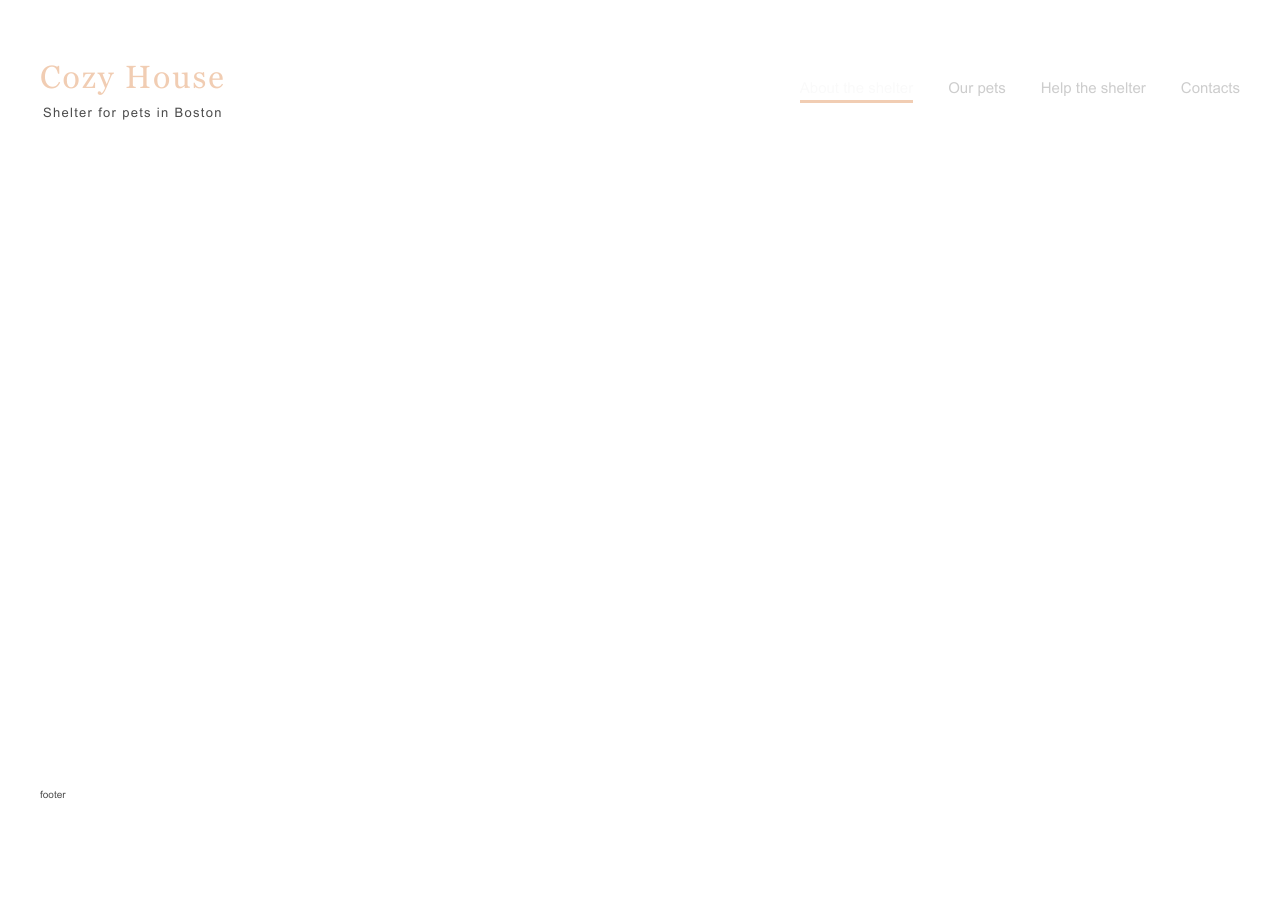
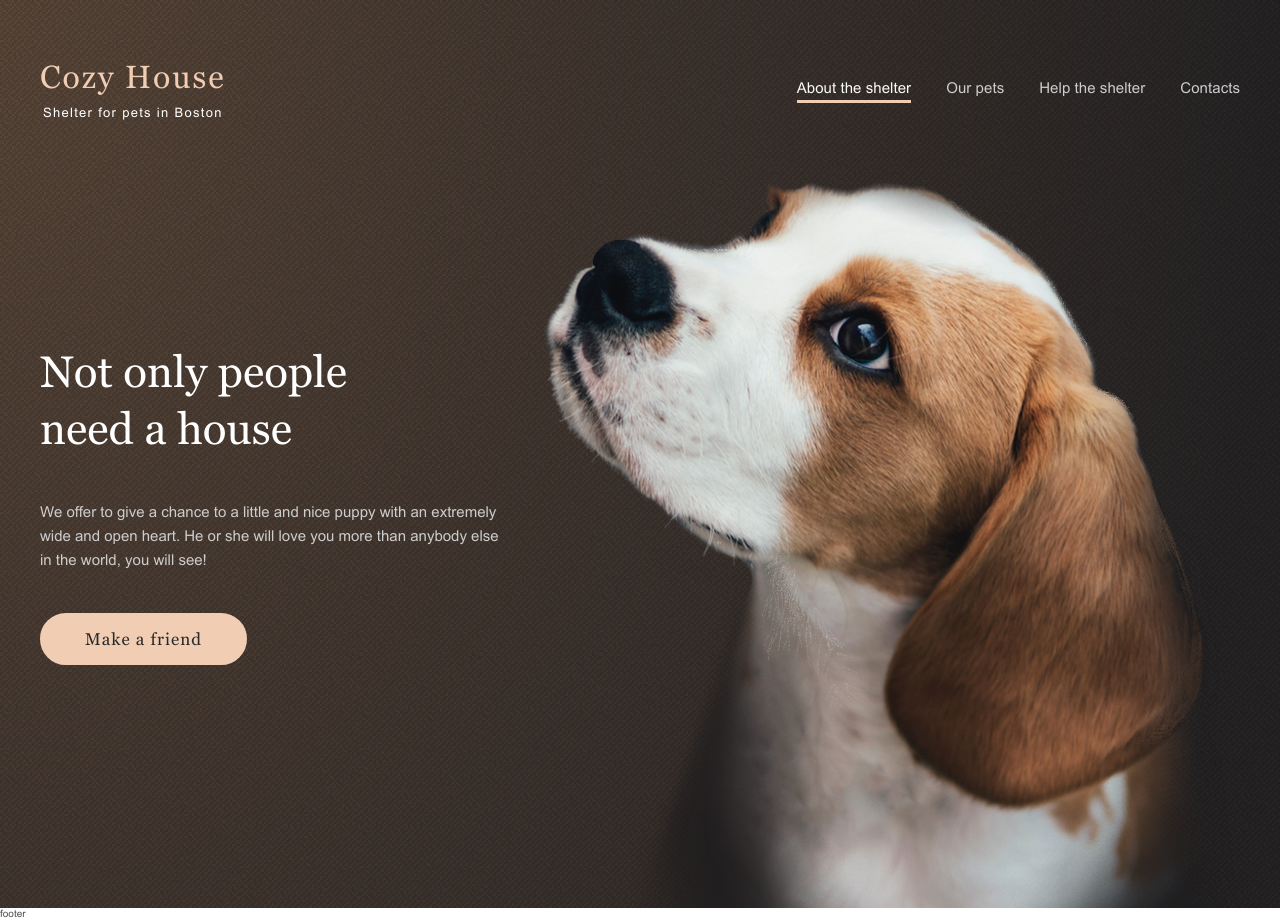
Before and after one commit to antiqqt/Stage1, a website: page shelter/pages/main/index.html in a window 1280 px wide. Before the commit the page ends 800 px from the top, so only its background shows below. Drawn offline with Linux system fonts and the light colour scheme.

Commit message:
feat: add start-screen section

```diff
--- a/shelter/pages/main/index.html
+++ b/shelter/pages/main/index.html
@@ -21,25 +21,62 @@
   <body class="body">
     <div class="body-container">
       <!-- Header -->
+      <div class="header-wrapper">
         <header class="header">
           <!-- Logo -->
-        <div class="logo">
+          <a class="logo" href="../main/">
             <h1 class="logo-title">Cozy House</h1>
-          <h1 class="logo-subtitle">Shelter for pets in Boston</h1>
-        </div>
+            <p class="logo-subtitle">Shelter for pets in Boston</p>
+          </a>
 
           <!-- Navigation -->
           <nav class="nav">
-          <a class='nav-link active' href="#about"> About the shelter </a>
-          <a class='nav-link' href="#our-friends"> Our pets</a>
-          <a class='nav-link' href="#help"> Help the shelter</a>
-          <a class='nav-link' href="#footer"> Contacts</a>
+            <ul class="nav-list">
+              <li class="nav-list-item">
+                <a class="nav-link active" href="#about"> About the shelter </a>
+              </li>
+
+              <li class="nav-list-item">
+                <a class="nav-link" href="#our-friends"> Our pets</a>
+              </li>
+
+              <li class="nav-list-item">
+                <a class="nav-link" href="#help"> Help the shelter</a>
+              </li>
+
+              <li class="nav-list-item">
+                <a class="nav-link" href="#footer"> Contacts</a>
+              </li>
+            </ul>
           </nav>
         </header>
+      </div>
       <!-- Main -->
       <main class="main">
         <!-- Start screen -->
-        <section class="section section-start" id="start"></section>
+        <section class="section section-start" id="start">
+          <div class="section-start-container">
+            <!-- Title -->
+            <div class="start-content">
+              <h2 class="start-heading">Not only people need a house</h2>
+              <p class="start-subheading">
+                We offer to give a chance to a little and nice puppy with an
+                extremely wide and open heart. He or she will love you more than
+                anybody else in the world, you will see!
+              </p>
+              <button class="button button-primary">Make a friend</button>
+            </div>
+
+            <!-- Puppy image -->
+            <figure class="start-puppy">
+              <img
+                class="start-puppy-img"
+                src="../../assets/images/main/start-screen-puppy.png"
+                alt="Puppy"
+              />
+            </figure>
+          </div>
+        </section>
 
         <!-- About -->
         <section class="section section-about" id="about"></section>
--- a/shelter/pages/main/scss/_components.scss
+++ b/shelter/pages/main/scss/_components.scss
@@ -7,3 +7,24 @@ a {
   color: $color-dark-s;
   text-decoration: none;
 }
+
+// Buttons
+
+.button {
+  width: 207px;
+  height: 52px;
+  margin: 0;
+
+  font-family: $ff-heading;
+  font-weight: $fw-regular;
+  font-size: $fs-button;
+  line-height: 130%;
+  letter-spacing: 0.06em;
+  color: $color-dark-3xl;
+
+  background-color: $color-primary;
+  border: 2px solid $color-primary;
+  border-radius: 100px;
+
+  cursor: pointer;
+}
--- a/shelter/pages/main/scss/_layout.scss
+++ b/shelter/pages/main/scss/_layout.scss
@@ -11,14 +11,19 @@
   flex-direction: column;
   max-width: $max-width;
   width: 100%;
-  padding-left: 40px;
-  padding-right: 40px;
 }
 
 // Header
+.header-wrapper {
+  position: relative;
+}
+
 .header {
-  position: relative;
+  position: absolute;
   top: 60px;
+  width: 100%;
+  padding-right: 40px;
+  padding-left: 40px;
   display: flex;
   justify-content: space-between;
 }
@@ -43,22 +48,36 @@
     letter-spacing: 0.1em;
     line-height: 15px;
     text-align: center;
+    color: $color-light-xl;
   }
 }
 
 .nav {
   display: flex;
   align-items: center;
-  gap: 35px;
-  padding-top: 16px;
-  padding-bottom: 20px;
 
-  a {
+  &-list {
+    display: flex;
+    align-items: center;
+    gap: 35px;
+    margin: 0;
+    padding: 0;
+    list-style: none;
+
+    // Added to adjust link underline precisely
+    padding-bottom: 1px;
+  }
+
+  &-link {
+    display: block;
     line-height: 160%;
     border-bottom: 3px solid transparent;
+
+    // Added to adjust element precisely
+    letter-spacing: 0.0042em;
   }
 
-  a.active {
+  &-link.active {
     color: $color-light-s;
     border-bottom: 3px solid $color-primary;
   }
@@ -67,4 +86,54 @@
 // Main
 .main {
   flex-grow: 1;
+  // border: 3px solid black;
 }
+
+.section {
+  padding-right: 40px;
+  padding-left: 40px;
+}
+
+.section-start {
+  padding-top: 180px;
+  background: url('../../../assets/images/main/noise_transparent@2x.png'),
+    radial-gradient(100% 215.42% at 0% 0%, #5b483a 0%, #262425 100%),
+    linear-gradient(0deg, #211f20, #211f20);
+
+  &-container {
+    display: flex;
+    gap: 3%;
+  }
+}
+
+.start-content {
+  display: flex;
+  flex-direction: column;
+  align-items: flex-start;
+  padding-top: 164px;
+
+  .start-heading {
+    margin-right: 20%;
+    margin-bottom: 42px;
+    margin-left: 0;
+    font-family: $ff-heading;
+    font-weight: $fw-regular;
+    font-size: $fs-h-2;
+    line-height: 130%;
+    color: $color-light-xl;
+  }
+
+  .start-subheading {
+    margin-bottom: 41px;
+    font-size: $fs-paragraph-l;
+    line-height: 160%;
+    color: $color-dark-s;
+  }
+}
+
+.start-puppy {
+  margin: 0;
+  &-img {
+    display: block;
+  }
+}
--- a/shelter/pages/main/scss/_variables.scss
+++ b/shelter/pages/main/scss/_variables.scss
@@ -64,6 +64,8 @@ $fs-paragraph-mobile-menu: 3.2rem;
 $fs-logo-title: 3.2rem;
 $fs-logo-subtitle: 1.3rem;
 
+$fs-button: 17px;
+
   // font-weight
 $fw-regular: 400;
 
```
Also changed, not shown: shelter/assets/icons/noise_transparent.png (added), shelter/assets/icons/noise_transparent@2x.png (added), shelter/assets/images/main/noise_transparent.png (added), shelter/assets/images/main/noise_transparent@2x.png (added), shelter/assets/images/main/start-screen-puppy.png (added), shelter/pages/main/scss/main.css. Lines whose indentation alone changed are shown as unchanged.
